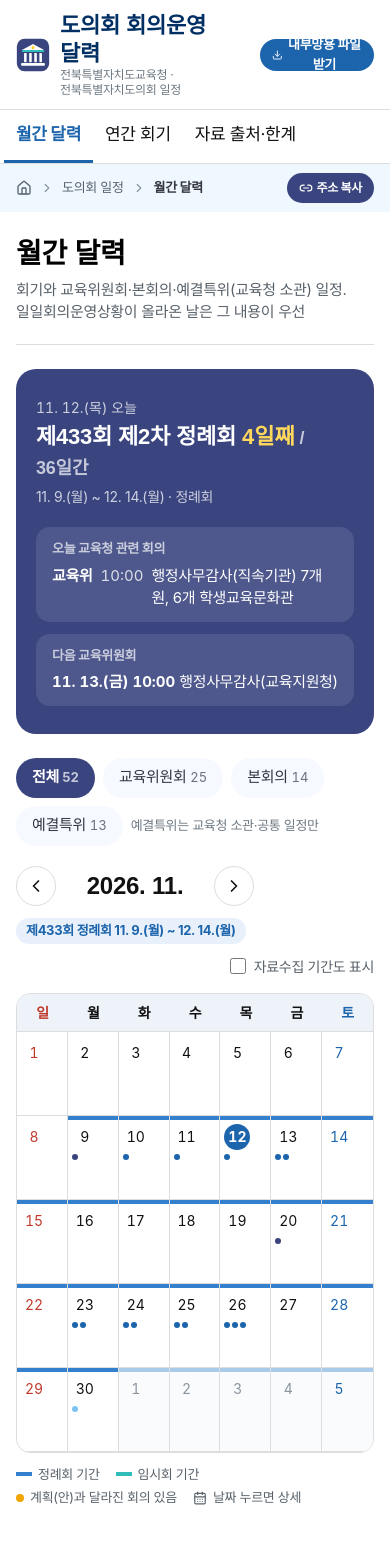
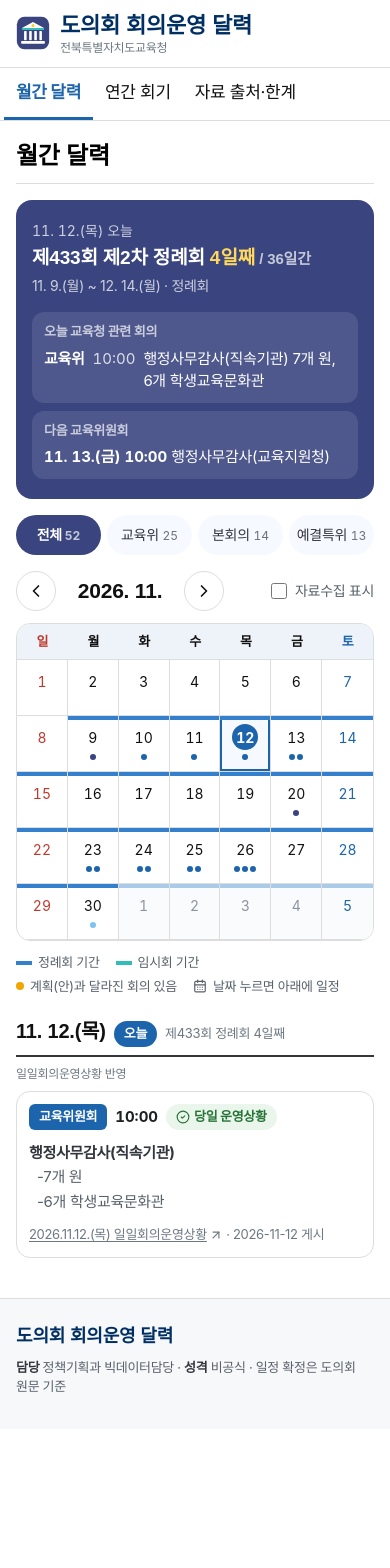
Before and after one commit to kain9012-bit/jbe-council-calendar, a React (Vite) app: page / in a window 390 px wide. Shown: the top 1568 px of the page. After the commit the page ends 1429 px from the top, so only its background shows below. Built offline with nearby package versions, Linux system fonts and the light colour scheme; a web font is replaced by a local one.

Commit message:
휴대폰 화면 최적화, 상단 줄·안내 문구 정리

```diff
--- a/src/App.tsx
+++ b/src/App.tsx
@@ -22,6 +22,19 @@ const useRoute = () => {
     return () => window.removeEventListener('hashchange', f);
   }, []);
   return ['calendar', 'sessions', 'about'].includes(r) ? r : 'calendar';
+};
+
+/** 휴대폰 폭(640px 미만) — 달력 날짜를 누르면 창 대신 달력 아래에 그날 일정 */
+const useNarrow = () => {
+  const q = '(max-width: 639px)';
+  const [n, setN] = useState(() => typeof window !== 'undefined' && window.matchMedia(q).matches);
+  useEffect(() => {
+    const m = window.matchMedia(q);
+    const f = () => setN(m.matches);
+    m.addEventListener('change', f);
+    return () => m.removeEventListener('change', f);
+  }, []);
+  return n;
 };
 
 const store = {
@@ -128,17 +141,27 @@ interface ScopeProps {
 }
 const ScopeBar: React.FC<ScopeProps> = ({ data, body, setBody }) => {
   const count = (b: string) => visible(data.events, b, false).length;
-  const pill = (on: boolean) =>
-    `h-10 px-4 rounded-full text-[15px] transition-colors ${on ? 'bg-[var(--nr-p2)] text-white font-bold' : 'bg-[var(--nr-bg)] text-slate-800 hover:text-[var(--nr-p3)]'}`;
-  const items: [string, string][] = [['', '전체'], ['교육위원회', '교육위원회'], ['본회의', '본회의'], ['예산결산특별위원회', '예결특위']];
+  const items: [string, string, string][] = [['', '전체', '전체'], ['교육위원회', '교육위원회', '교육위'], ['본회의', '본회의', '본회의'], ['예산결산특별위원회', '예결특위', '예결특위']];
   return (
-    <div className="flex flex-wrap items-center gap-2" role="group" aria-label="회의체">
-      {items.map(([v, label]) => (
-        <button key={label} type="button" className={pill(body === v)} onClick={() => setBody(v)} aria-pressed={body === v}>
-          {label} <span className="text-[13px] opacity-70 tabular-nums">{count(v)}</span>
-        </button>
-      ))}
-      <span className="text-[13px] text-slate-500">예결특위는 교육청 소관·공통 일정만</span>
+    <div role="group" aria-label="회의체" className="grid grid-cols-4 gap-1.5 sm:flex sm:flex-wrap sm:items-center sm:gap-2">
+      {items.map(([v, label, shortLabel]) => {
+        const on = body === v;
+        return (
+          <button
+            key={label}
+            type="button"
+            onClick={() => setBody(v)}
+            aria-pressed={on}
+            className={`h-10 px-1 sm:px-4 rounded-full text-[14px] sm:text-[15px] whitespace-nowrap transition-colors ${
+              on ? 'bg-[var(--nr-p2)] text-white font-bold' : 'bg-[var(--nr-bg)] text-slate-800 hover:text-[var(--nr-p3)]'
+            }`}
+          >
+            <span className="sm:hidden">{shortLabel}</span>
+            <span className="hidden sm:inline">{label}</span> <span className="text-[12px] sm:text-[13px] opacity-70 tabular-nums">{count(v)}</span>
+          </button>
+        );
+      })}
+      <span className="hidden sm:inline text-[13px] text-slate-500">예결특위는 교육청 소관·공통 일정만</span>
     </div>
   );
 };
@@ -152,13 +175,13 @@ const Hero: React.FC<{ data: Payload }> = ({ data }) => {
   const todays = onDay(edu, t).sort(byTime);
   const upcoming = edu.filter((e) => e.start > t && e.body === '교육위원회').sort((a, b) => a.start.localeCompare(b.start) || byTime(a, b))[0];
   return (
-    <section className="overflow-hidden rounded-[20px] bg-[var(--nr-p2)] text-white px-5 py-7 sm:px-10 sm:py-9">
+    <section className="overflow-hidden rounded-[16px] sm:rounded-[20px] bg-[var(--nr-p2)] text-white px-4 py-5 sm:px-10 sm:py-9">
       <p className="text-[14px] text-white/75 tabular-nums">{md(t)} 오늘</p>
-      <h2 className="nr-title mt-1 text-[22px] sm:text-[28px] leading-snug">
+      <h2 className="nr-title mt-1 text-[19px] sm:text-[28px] leading-snug">
         {s ? (
           <>
             {s.title.replace('전북특별자치도의회 ', '')} <em className="not-italic text-[#ffd85c] tabular-nums">{daysBetween(s.start, t)}일째</em>
-            <span className="text-white/70 text-[18px] sm:text-[22px]"> / {daysBetween(s.start, s.end)}일간</span>
+            <span className="text-white/70 text-[15px] sm:text-[22px] whitespace-nowrap"> / {daysBetween(s.start, s.end)}일간</span>
           </>
         ) : next ? (
           <>
@@ -172,8 +195,8 @@ const Hero: React.FC<{ data: Payload }> = ({ data }) => {
       <p className="mt-1 text-[14px] text-white/75">
         {s ? `${span(s.start, s.end)} · ${s.kind}` : next ? `${next.title.replace('전북특별자치도의회 ', '')} · ${span(next.start, next.end)}` : ''}
       </p>
-      <div className="mt-5 grid gap-3 sm:grid-cols-2">
-        <div className="min-w-0 rounded-[14px] bg-white/10 px-4 py-3">
+      <div className="mt-4 sm:mt-5 grid gap-2 sm:gap-3 sm:grid-cols-2">
+        <div className="min-w-0 rounded-[12px] sm:rounded-[14px] bg-white/10 px-3 py-2.5 sm:px-4 sm:py-3">
           <p className="text-[13px] font-bold text-white/70">오늘 교육청 관련 회의</p>
           {todays.length ? (
             <ul className="mt-1.5 space-y-1 text-[15px]">
@@ -189,7 +212,7 @@ const Hero: React.FC<{ data: Payload }> = ({ data }) => {
             <p className="mt-1.5 text-[15px] text-white/85">없음</p>
           )}
         </div>
-        <div className="min-w-0 rounded-[14px] bg-white/10 px-4 py-3">
+        <div className="min-w-0 rounded-[12px] sm:rounded-[14px] bg-white/10 px-3 py-2.5 sm:px-4 sm:py-3">
           <p className="text-[13px] font-bold text-white/70">다음 교육위원회</p>
           {upcoming ? (
             <p className="mt-1.5 text-[15px]">
@@ -210,6 +233,8 @@ const CalendarPage: React.FC<ScopeProps> = (p) => {
   const t = today();
   const [ym, setYm] = useState(t.slice(0, 7));
   const [pick, setPick] = useState<string | null>(null);
+  const [sel, setSel] = useState(t);
+  const narrow = useNarrow();
   const [showMinor, setShowMinor] = useState(false);
   const ev = useMemo(() => visible(data.events, body, showMinor), [data, body, showMinor]);
   const first = parse(`${ym}-01`);
@@ -219,29 +244,30 @@ const CalendarPage: React.FC<ScopeProps> = (p) => {
   const move = (n: number) => {
     const d = new Date(first.getFullYear(), first.getMonth() + n, 1);
     setYm(iso(d).slice(0, 7));
+    setSel(iso(d));
   };
   const monthSessions = data.sessions.filter((s) => s.end >= `${ym}-01` && s.start <= iso(last));
   return (
     <>
       <PageTitle desc="회기와 교육위원회·본회의·예결특위(교육청 소관) 일정. 일일회의운영상황이 올라온 날은 그 내용이 우선">월간 달력</PageTitle>
-      <div className="mt-6"><Hero data={data} /></div>
-      <div className="mt-6"><ScopeBar {...p} /></div>
-      <div className="mt-5 flex flex-wrap items-center gap-3">
+      <div className="mt-4 sm:mt-6"><Hero data={data} /></div>
+      <div className="mt-4 sm:mt-6"><ScopeBar {...p} /></div>
+      <div className="mt-4 sm:mt-5 flex flex-wrap items-center gap-x-3 gap-y-2">
         <div className="flex items-center gap-1">
           <button type="button" onClick={() => move(-1)} aria-label="이전 달" className="grid place-items-center w-10 h-10 rounded-full border border-[var(--nr-line)] hover:border-[var(--nr-p3)]">
             <ChevronLeft className="w-5 h-5" aria-hidden="true" />
           </button>
-          <h2 className="nr-title w-[150px] text-center text-[24px] tabular-nums">{first.getFullYear()}. {first.getMonth() + 1}.</h2>
+          <h2 className="nr-title w-[120px] sm:w-[150px] text-center text-[21px] sm:text-[24px] tabular-nums">{first.getFullYear()}. {first.getMonth() + 1}.</h2>
           <button type="button" onClick={() => move(1)} aria-label="다음 달" className="grid place-items-center w-10 h-10 rounded-full border border-[var(--nr-line)] hover:border-[var(--nr-p3)]">
             <ChevronRight className="w-5 h-5" aria-hidden="true" />
           </button>
         </div>
         {ym !== t.slice(0, 7) && (
-          <button type="button" onClick={() => setYm(t.slice(0, 7))} className="h-9 px-3 rounded-[10px] border border-[var(--nr-line)] text-[14px] font-bold hover:border-[var(--nr-p3)]">
+          <button type="button" onClick={() => (setYm(t.slice(0, 7)), setSel(t))} className="h-9 px-3 rounded-[10px] border border-[var(--nr-line)] text-[14px] font-bold hover:border-[var(--nr-p3)]">
             이번 달
           </button>
         )}
-        <div className="flex flex-wrap gap-1.5">
+        <div className="hidden sm:flex flex-wrap gap-1.5">
           {monthSessions.map((s) => (
             <Pill key={s.no} className={s.kind === '정례회' ? 'bg-[#e8f0fb] text-[var(--nr-p3)]' : 'bg-[#e3f6f5] text-[#0b6b67]'}>
               제{s.no}회 {s.kind} {span(s.start, s.end)}
@@ -250,12 +276,12 @@ const CalendarPage: React.FC<ScopeProps> = (p) => {
         </div>
         <label className="ml-auto inline-flex items-center gap-2 text-[14px] text-slate-600">
           <input type="checkbox" checked={showMinor} onChange={(e) => setShowMinor(e.target.checked)} className="w-4 h-4" />
-          자료수집 기간도 표시
+          <span className="sm:hidden">자료수집 표시</span><span className="hidden sm:inline">자료수집 기간도 표시</span>
         </label>
       </div>
 
-      <div className="mt-4 overflow-hidden rounded-[14px] border border-[var(--nr-line)]">
-        <div className="grid grid-cols-7 bg-[#eef3f9] border-b border-[var(--nr-line)] text-center text-[14px] font-bold">
+      <div className="mt-3 sm:mt-4 overflow-hidden rounded-[14px] border border-[var(--nr-line)]">
+        <div className="grid grid-cols-7 bg-[#eef3f9] border-b border-[var(--nr-line)] text-center text-[13px] sm:text-[14px] font-bold">
           {['일', '월', '화', '수', '목', '금', '토'].map((d, i) => (
             <div key={d} className={`py-2 ${i === 0 ? 'text-[#c0392b]' : i === 6 ? 'text-[var(--nr-p3)]' : ''}`}>{d}</div>
           ))}
@@ -267,16 +293,18 @@ const CalendarPage: React.FC<ScopeProps> = (p) => {
             const s = sessionOn(data.sessions, d);
             const items = onDay(ev, d).sort(byTime);
             const isToday = d === t;
+            const isSel = narrow && d === sel;
             const changed = items.some((e) => e.changed && e.changed.length);
             const label = s && (d === s.start || (parse(d).getDay() === 0 && d <= s.end)) ? `제${s.no}회` : '';
             return (
               <button
                 key={d}
                 type="button"
-                onClick={() => setPick(d)}
-                className={`relative flex flex-col justify-start items-stretch min-w-0 min-h-[84px] sm:min-h-[132px] border-b border-r border-[var(--nr-line)] p-1 sm:p-1.5 pt-2 sm:pt-2.5 text-left transition-colors hover:bg-[var(--nr-bg)] ${
+                onClick={() => (narrow ? setSel(d) : setPick(d))}
+                aria-pressed={narrow ? isSel : undefined}
+                className={`relative flex flex-col justify-start items-center sm:items-stretch min-w-0 min-h-[56px] sm:min-h-[132px] border-b border-r border-[var(--nr-line)] p-1 sm:p-1.5 pt-2 sm:pt-2.5 sm:text-left transition-colors hover:bg-[var(--nr-bg)] ${
                   (i + 1) % 7 === 0 ? 'border-r-0' : ''
-                } ${inMonth ? '' : 'bg-[#fafbfc] text-slate-400'}`}
+                } ${isSel ? 'bg-[var(--nr-bg)] ring-2 ring-inset ring-[var(--nr-p3)]' : inMonth ? '' : 'bg-[#fafbfc] text-slate-400'}`}
               >
                 {s && (
                   <span aria-hidden="true" className={`absolute inset-x-0 top-0 h-1 ${s.kind === '정례회' ? 'bg-[var(--nr-p1)]' : 'bg-[#32bdb8]'} ${inMonth ? '' : 'opacity-40'}`} />
@@ -290,7 +318,7 @@ const CalendarPage: React.FC<ScopeProps> = (p) => {
                     {parse(d).getDate()}
                   </span>
                   {label && <span className={`hidden sm:inline text-[11px] font-bold ${s?.kind === '정례회' ? 'text-[var(--nr-p1)]' : 'text-[#0b6b67]'}`}>{label}</span>}
-                  {changed && <span className="ml-auto w-2 h-2 rounded-full bg-[#f0a500]" title="계획과 다름" />}
+                  {changed && <span className="hidden sm:inline ml-auto w-2 h-2 rounded-full bg-[#f0a500]" title="계획과 다름" />}
                 </span>
                 <span className="mt-1 hidden sm:flex flex-col gap-0.5">
                   {items.slice(0, 4).map((e, k) => (
@@ -301,7 +329,7 @@ const CalendarPage: React.FC<ScopeProps> = (p) => {
                   ))}
                   {items.length > 4 && <span className="text-[12px] font-bold text-[var(--nr-p3)]">+{items.length - 4}건</span>}
                 </span>
-                <span className="mt-1 flex sm:hidden flex-wrap gap-0.5">
+                <span className="mt-1 flex sm:hidden flex-wrap justify-center gap-0.5">
                   {items.slice(0, 6).map((e, k) => (
                     <span key={k} className={`w-1.5 h-1.5 rounded-full ${e.body === '본회의' ? 'bg-[var(--nr-p2)]' : e.body === '교육위원회' ? 'bg-[var(--nr-p3)]' : e.body === '예산결산특별위원회' ? 'bg-[#7cc4ef]' : 'bg-slate-400'}`} />
                   ))}
@@ -312,6 +340,7 @@ const CalendarPage: React.FC<ScopeProps> = (p) => {
         </div>
       </div>
       <Legend />
+      {narrow && <DayAgenda data={data} d={sel} body={body} showMinor={showMinor} />}
       {pick && <DayModal data={data} d={pick} body={body} showMinor={showMinor} onClose={() => setPick(null)} />}
     </>
   );
@@ -322,9 +351,31 @@ const Legend: React.FC = () => (
     <li className="flex items-center gap-1.5"><span className="w-4 h-1 bg-[var(--nr-p1)]" /> 정례회 기간</li>
     <li className="flex items-center gap-1.5"><span className="w-4 h-1 bg-[#32bdb8]" /> 임시회 기간</li>
     <li className="flex items-center gap-1.5"><span className="w-2 h-2 rounded-full bg-[#f0a500]" /> 계획(안)과 달라진 회의 있음</li>
-    <li className="flex items-center gap-1.5"><CalendarDays className="w-3.5 h-3.5" aria-hidden="true" /> 날짜 누르면 상세</li>
+    <li className="flex items-center gap-1.5"><CalendarDays className="w-3.5 h-3.5" aria-hidden="true" /> <span className="sm:hidden">날짜 누르면 아래에 일정</span><span className="hidden sm:inline">날짜 누르면 상세</span></li>
   </ul>
 );
+
+/** 휴대폰 — 달력 바로 아래에 고른 날(처음엔 오늘)의 일정 */
+const DayAgenda: React.FC<{ data: Payload; d: string; body: string; showMinor: boolean }> = ({ data, d, body, showMinor }) => {
+  const s = sessionOn(data.sessions, d);
+  const items = onDay(visible(data.events, body, showMinor), d).sort(byTime);
+  const hasDaily = onDay(data.events, d).some((e) => e.source.type === '당일');
+  return (
+    <section className="mt-5" aria-live="polite">
+      <h2 className="flex flex-wrap items-baseline gap-x-2 border-b-2 border-[#33363d] pb-2">
+        <span className="nr-title text-[20px] tabular-nums">{md(d)}</span>
+        {d === today() && <Pill className="bg-[var(--nr-p3)] text-white">오늘</Pill>}
+        <span className="text-[13px] text-slate-500">{s ? `제${s.no}회 ${s.kind} ${daysBetween(s.start, d)}일째` : '회기 아님'}</span>
+      </h2>
+      {items.length > 0 && (
+        <p className="mt-2 text-[12px] text-slate-500">{hasDaily ? '일일회의운영상황 반영' : '의사일정(안) 기준 · 바뀔 수 있음'}</p>
+      )}
+      <div className="mt-2 space-y-2.5">
+        {items.length ? items.map((e, i) => <EventCard key={i} e={e} />) : <p className="py-6 text-center text-[15px] text-slate-500">회의 없음</p>}
+      </div>
+    </section>
+  );
+};
 
 const DayModal: React.FC<{ data: Payload; d: string; body: string; showMinor: boolean; onClose: () => void }> = ({ data, d, body, showMinor, onClose }) => {
   const [all, setAll] = useState(!body);
@@ -384,7 +435,23 @@ const SessionsPage: React.FC<{ data: Payload }> = ({ data }) => {
               <span className="text-[15px] font-extrabold text-[var(--nr-p3)] tabular-nums">{ss.length}회</span>
               <span className="text-[13px] text-slate-500 tabular-nums">회기일수 합 {total}일</span>
             </h2>
-            <div className="mt-3 overflow-x-auto">
+            {/* 휴대폰: 표 대신 한 줄씩 */}
+            <ul className="sm:hidden mt-3 border-t-2 border-[#33363d] divide-y divide-[var(--nr-line)]">
+              {ss.map((s) => {
+                const st = s.end < t ? '지남' : s.start > t ? '예정' : '진행 중';
+                return (
+                  <li key={s.no} className={`py-2.5 px-1 ${st === '진행 중' ? 'bg-[var(--nr-bg)]' : ''}`}>
+                    <div className="flex items-center gap-2">
+                      <b className="tabular-nums text-[15px]">제{s.no}회</b>
+                      <span className="text-[14px]">{s.title.match(/제\d차 정례회/)?.[0] ?? s.kind}</span>
+                      <Pill className={`ml-auto ${st === '진행 중' ? 'bg-[#eaf6ec] text-[#267337]' : st === '예정' ? 'bg-[var(--nr-bg)] text-[var(--nr-p3)]' : 'bg-[#f1f3f6] text-[#58616a]'}`}>{st}</Pill>
+                    </div>
+                    <p className="mt-0.5 text-[14px] text-slate-600 tabular-nums">{span(s.start, s.end)} · {daysBetween(s.start, s.end)}일</p>
+                  </li>
+                );
+              })}
+            </ul>
+            <div className="hidden sm:block mt-3 overflow-x-auto">
               <table className="w-full min-w-[560px] border-t-2 border-[#33363d] text-[15px]">
                 <thead className="bg-[#eef3f9]">
                   <tr>
--- a/src/components/Event.tsx
+++ b/src/components/Event.tsx
@@ -26,12 +26,12 @@ export const EventCard: React.FC<{ e: CEvent; showDate?: boolean }> = ({ e, show
   const agenda = e.agenda ?? [];
   const [more, setMore] = useState(false);
   return (
-    <article className={`rounded-[14px] border p-4 ${e.notInDaily ? 'border-dashed border-slate-300 bg-slate-50/60' : 'border-[var(--nr-line)] bg-white'}`}>
+    <article className={`rounded-[14px] border p-3 sm:p-4 ${e.notInDaily ? 'border-dashed border-slate-300 bg-slate-50/60' : 'border-[var(--nr-line)] bg-white'}`}>
       <div className="flex flex-wrap items-center gap-2">
         <span className={`inline-flex items-center h-[26px] px-2.5 rounded-md text-[13px] font-bold ${tone(e.body)}`}>{e.body}</span>
         {e.meeting && <span className="text-[14px] font-bold text-slate-700">{e.meeting}</span>}
         <span className="text-[15px] font-bold tabular-nums text-slate-900">{showDate ? span(e.start, e.end) + ' ' : ''}{e.time}</span>
-        <span className="ml-auto flex flex-wrap gap-1.5">
+        <span className="sm:ml-auto flex flex-wrap gap-1.5">
           {e.changed && e.changed.length > 0 && (
             <Pill className="bg-[#fff3db] text-[#8a5c00]">
               <AlertTriangle className="w-3.5 h-3.5" aria-hidden="true" /> 계획과 다름
--- a/src/components/Shell.tsx
+++ b/src/components/Shell.tsx
@@ -80,29 +80,19 @@ export const SiteHeader: React.FC<{ active: MenuKey; asOf?: string; live?: Live;
   <header className="bg-white border-b border-[var(--nr-line)] jbe-noprint">
     <div className={BOX}>
       <div className="hidden md:flex justify-end gap-3 pt-3 text-[13px] text-slate-600">
-        {STANDALONE ? <b className="text-slate-800">내부망용 파일</b> : <DownloadButton />}
-        <span className="text-slate-300" aria-hidden="true">|</span>
-        <span>비공식 업무지원 도구</span>
-        <span className="text-slate-300" aria-hidden="true">|</span>
         <span className="tabular-nums">{asOf ? `${asOf} 수집 기준` : '수집 시점 확인 중'}</span>
-        <span className="text-slate-300" aria-hidden="true">|</span>
-        <Ext href={BOARD_PLAN} className="hover:text-[var(--nr-p3)]">도의회 의사일정 게시판</Ext>
-        <span className="text-slate-300" aria-hidden="true">|</span>
-        <Ext href={BOARD_DAILY} className="hover:text-[var(--nr-p3)]">일일회의운영상황</Ext>
       </div>
       <div className="flex items-center gap-4 py-3 md:py-2">
         <a href="#/" className="flex items-center gap-2.5">
           <BrandIcon size={34} className="shrink-0" />
           <span className="leading-tight">
             <strong className="nr-title block text-[1.375rem] text-[#002f63]">도의회 회의운영 달력</strong>
-            <span className="block text-[12px] text-slate-500">전북특별자치도교육청 · 전북특별자치도의회 일정</span>
+            <span className="block text-[12px] text-slate-500"><span className="sm:hidden">전북특별자치도교육청</span><span className="hidden sm:inline">전북특별자치도교육청 · 전북특별자치도의회 일정</span></span>
           </span>
         </a>
         {STANDALONE ? (
-          <span className="ml-auto"><SheetStatus live={live} asOf={asOf} onRetry={onRetry} /></span>
-        ) : (
-          <span className="ml-auto md:hidden"><DownloadButton variant="small" /></span>
-        )}
+          <span className="ml-auto shrink-0"><SheetStatus live={live} asOf={asOf} onRetry={onRetry} /></span>
+        ) : null}
       </div>
     </div>
     <nav aria-label="주메뉴" className="border-t border-[var(--nr-line)] lg:hidden">
@@ -141,7 +131,7 @@ export const Breadcrumb: React.FC<{ trail: string[] }> = ({ trail }) => {
     }
   };
   return (
-    <div className="h-12 lg:h-[60px] flex items-center gap-2 text-[13px] text-slate-600 jbe-noprint">
+    <div className="hidden sm:flex h-12 lg:h-[60px] items-center gap-2 text-[13px] text-slate-600 jbe-noprint">
       <a href="#/" aria-label="처음으로" className="hover:text-[var(--nr-p3)]">
         <Home className="w-4 h-4" aria-hidden="true" />
       </a>
@@ -219,7 +209,6 @@ export const Lnb: React.FC<{ active: MenuKey; subs?: Partial<Record<MenuKey, Lnb
     {!STANDALONE && (
       <div className="mt-6 rounded-[10px] border border-[var(--nr-line)] px-4 py-4 text-[13px] text-slate-600">
         <p className="font-bold text-slate-800">내부망에서 보기</p>
-        <p className="mt-1">HTML 파일 하나. 열 때마다 구글 시트에서 최신 일정을 읽음</p>
         <div className="mt-3"><DownloadButton variant="block" /></div>
       </div>
     )}
@@ -234,37 +223,36 @@ export const Lnb: React.FC<{ active: MenuKey; subs?: Partial<Record<MenuKey, Lnb
 
 export const SubLayout: React.FC<{ lnb: React.ReactNode; trail: string[]; children: React.ReactNode }> = ({ lnb, trail, children }) => (
   <div className="relative flex-1">
-    <div aria-hidden="true" className="absolute inset-x-0 top-0 h-12 lg:h-[100px] bg-[var(--nr-band)]" />
+    <div aria-hidden="true" className="hidden sm:block absolute inset-x-0 top-0 h-12 lg:h-[100px] bg-[var(--nr-band)]" />
     <div className={`relative ${BOX} lg:pt-10 flex gap-10 min-[1200px]:gap-[60px]`}>
       {lnb}
       <main id="container" tabIndex={-1} className="min-w-0 flex-1 outline-none">
         <Breadcrumb trail={trail} />
-        <div className="pt-6 lg:pt-8">{children}</div>
+        <div className="pt-5 sm:pt-6 lg:pt-8">{children}</div>
       </main>
     </div>
   </div>
 );
 
 export const PageTitle: React.FC<{ children: React.ReactNode; desc?: React.ReactNode; right?: React.ReactNode }> = ({ children, desc, right }) => (
-  <div className="border-b border-[var(--nr-line)] pb-5 lg:pt-2">
+  <div className="border-b border-[var(--nr-line)] pb-3 sm:pb-5 lg:pt-2">
     <div className="flex flex-wrap items-end justify-between gap-3">
-      <h1 className="nr-title text-[28px] sm:text-[36px] leading-tight text-black">{children}</h1>
+      <h1 className="nr-title text-[24px] sm:text-[36px] leading-tight text-black">{children}</h1>
       {right}
     </div>
-    {desc && <p className="mt-2 text-[15px] text-slate-600">{desc}</p>}
+    {desc && <p className="hidden sm:block mt-2 text-[15px] text-slate-600">{desc}</p>}
   </div>
 );
 
 export const SiteFooter: React.FC = () => (
-  <footer className="mt-16 bg-[#f7f8fa] border-t border-[var(--nr-line)] jbe-noprint">
-    <div className={`${BOX} py-8 text-[14px] text-slate-600 space-y-2`}>
+  <footer className="mt-10 sm:mt-16 bg-[#f7f8fa] border-t border-[var(--nr-line)] jbe-noprint">
+    <div className={`${BOX} py-6 sm:py-8 text-[13px] sm:text-[14px] text-slate-600 space-y-2`}>
       <p className="nr-title text-[18px] text-[#002f63]">도의회 회의운영 달력</p>
-      <p>전북특별자치도의회 회기와 교육위원회·본회의·예결특위(교육청 소관) 일정을 교육청 직원이 한눈에 보도록 모은 비공식 업무지원 화면</p>
-      {STANDALONE && <p className="font-bold text-slate-800">내부망용 파일 — 열 때마다 구글 시트에서 최신 일정을 읽음</p>}
+      <p className="hidden sm:block">전북특별자치도의회 회기와 교육위원회·본회의·예결특위(교육청 소관) 일정을 교육청 직원이 한눈에 보도록 모은 비공식 업무지원 화면</p>
       <p>
         <b className="text-slate-800">담당</b> 정책기획과 빅데이터담당 · <b className="text-slate-800">성격</b> 비공식 · 일정 확정은 도의회 원문 기준
       </p>
-      <p className="pt-3 border-t border-[var(--nr-line)] text-[13px] text-slate-500">
+      <p className="hidden sm:block pt-3 border-t border-[var(--nr-line)] text-[13px] text-slate-500">
         자료 출처 — 전북특별자치도의회 누리집{' '}
         <a href={MONTHLY} target="_blank" rel="noreferrer" className="underline underline-offset-2 hover:text-[var(--nr-p3)]">월간 의사일정</a>,{' '}
         <a href={BOARD_PLAN} target="_blank" rel="noreferrer" className="underline underline-offset-2 hover:text-[var(--nr-p3)]">의사일정 게시판</a>,{' '}
```
